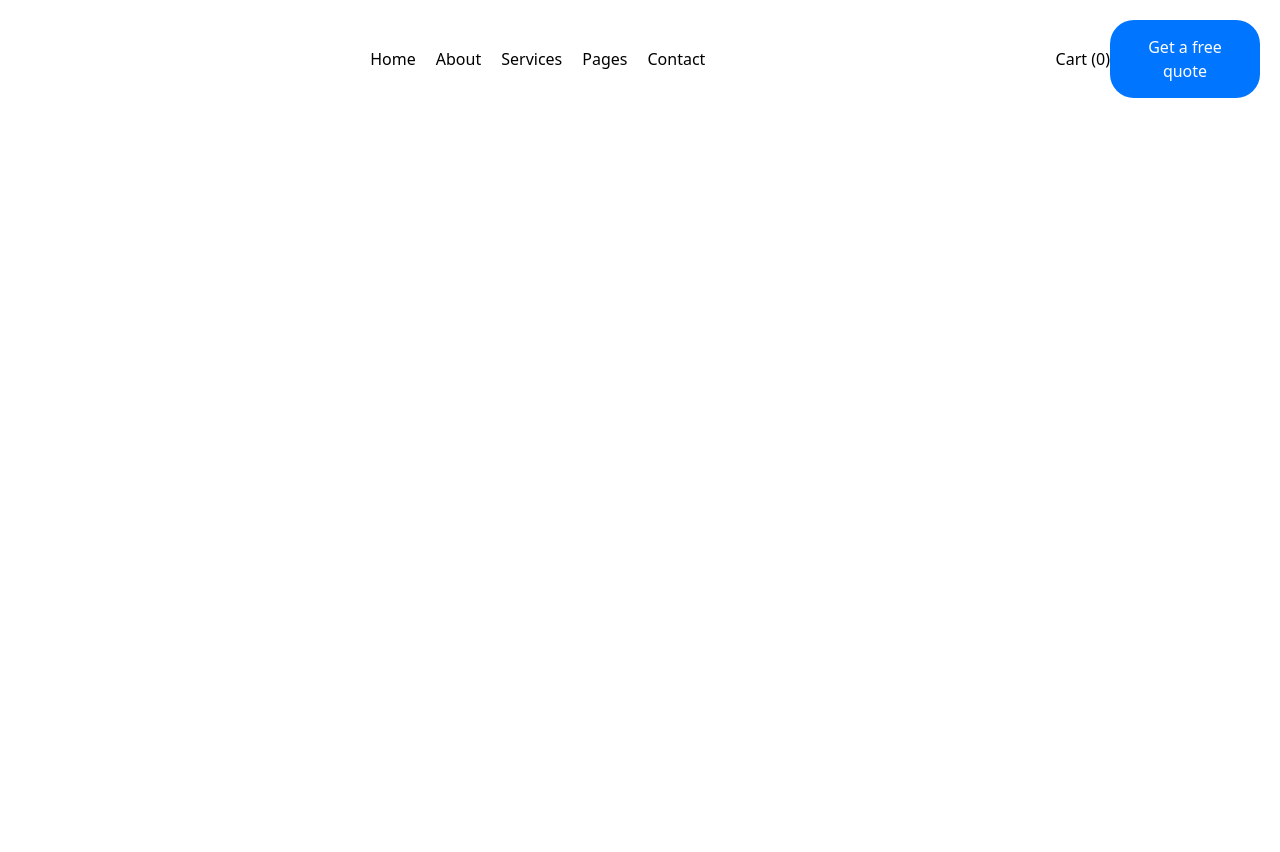
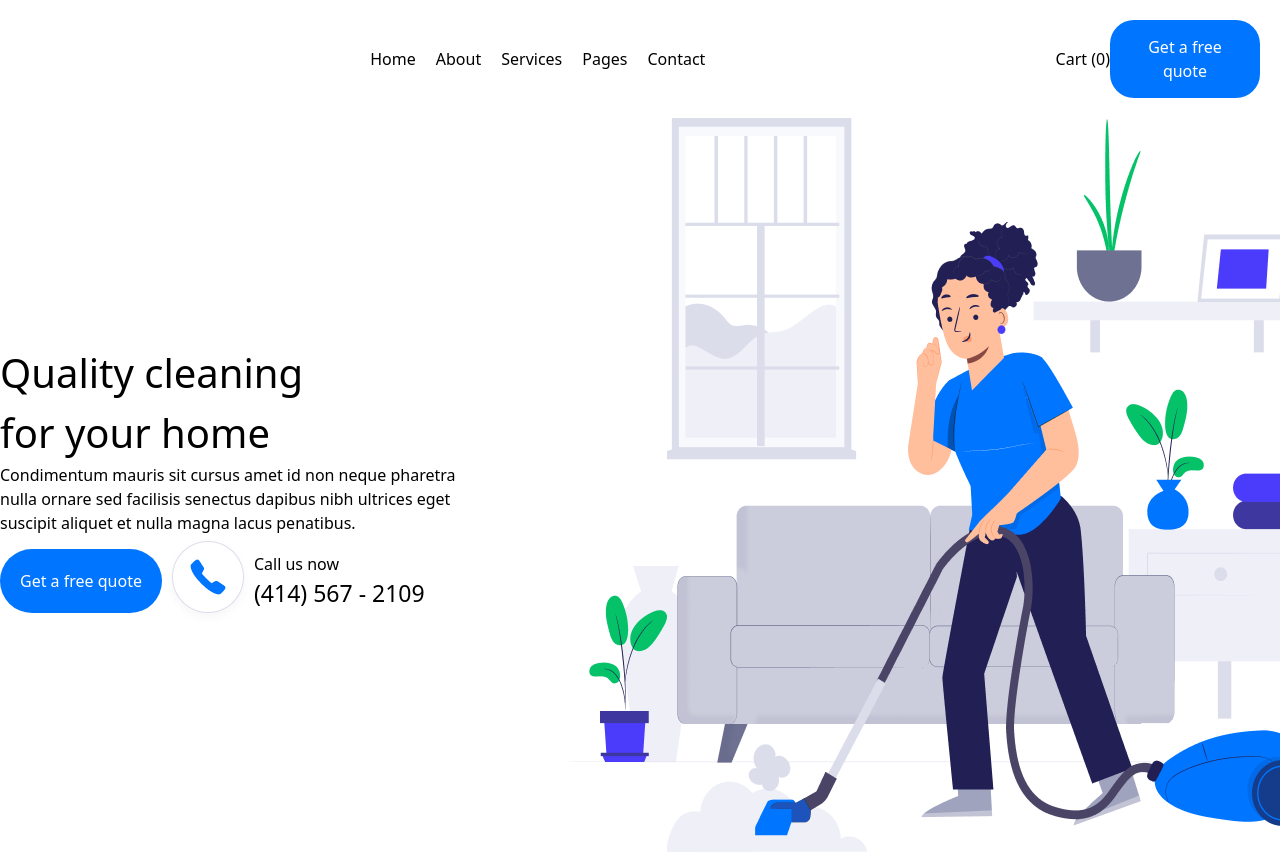
Before and after one commit to jamikrahmonov8-blip/Proekt-commint, a website: page src/index.html in a window 1280 px wide. Before the commit the page ends 800 px from the top, so only its background shows below. Drawn offline with Linux system fonts and the light colour scheme.

Commit message:
commint2

```diff
--- a/src/index.html
+++ b/src/index.html
@@ -22,6 +22,24 @@
                 <p>Cart (0) </p> <button class="bg-[#0075FF] text-white w-[150px] rounded-3xl p-[15px]">Get a free quote</button>
             </div>
         </nav>
+        <section class="flex justify-between max-w-[1400px] flex-col sm:flex-row m-auto items-center text-center sm:text-start">
+            <img class="sm:hidden" src="IMAGE (2).png" alt="">
+            <article>
+            <h1 class="text-[40px]">Quality cleaning <br> for your home</h1>
+            <p>Condimentum mauris sit cursus amet id non neque pharetra <br>nulla ornare sed facilisis senectus dapibus nibh ultrices eget <br>suscipit aliquet et nulla magna lacus penatibus.</p>
+            <div class="flex items-center flex-col sm:flex-row">
+            <button class="p-[20px] bg-[#0075FF] rounded-4xl text-white">Get a free quote</button>
+            <div class="flex items-center   ">
+                <img src="IMAGE (1).png" alt="foto">
+                <ul>
+                    <li>Call us now</li>
+                    <li class="text-[23px]">(414) 567 - 2109</li>
+                </ul>
+            </div></div>
+        </article>
+        <img class="hidden sm:flex" src="IMAGE (2).png" alt="">
+        </section>
+    </header>
 
 </body>
 </html>
```
